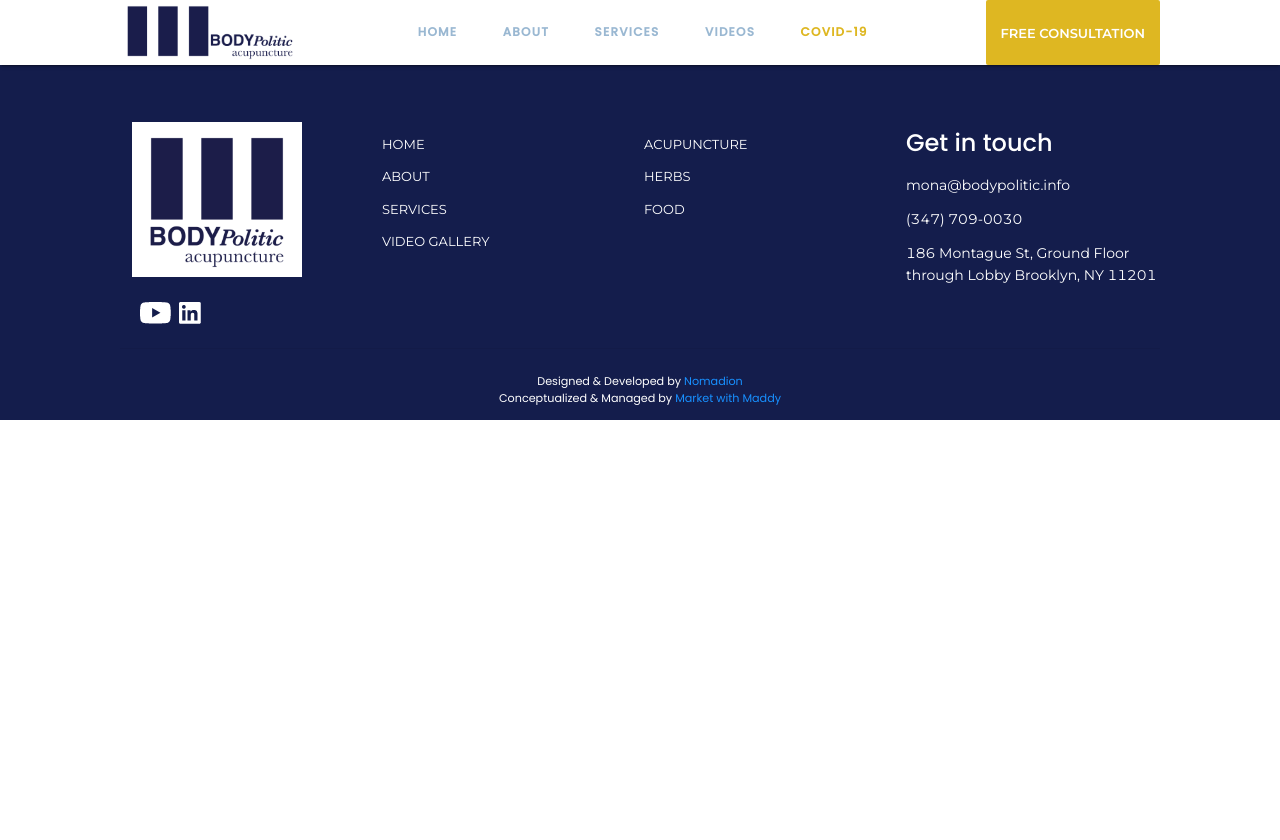
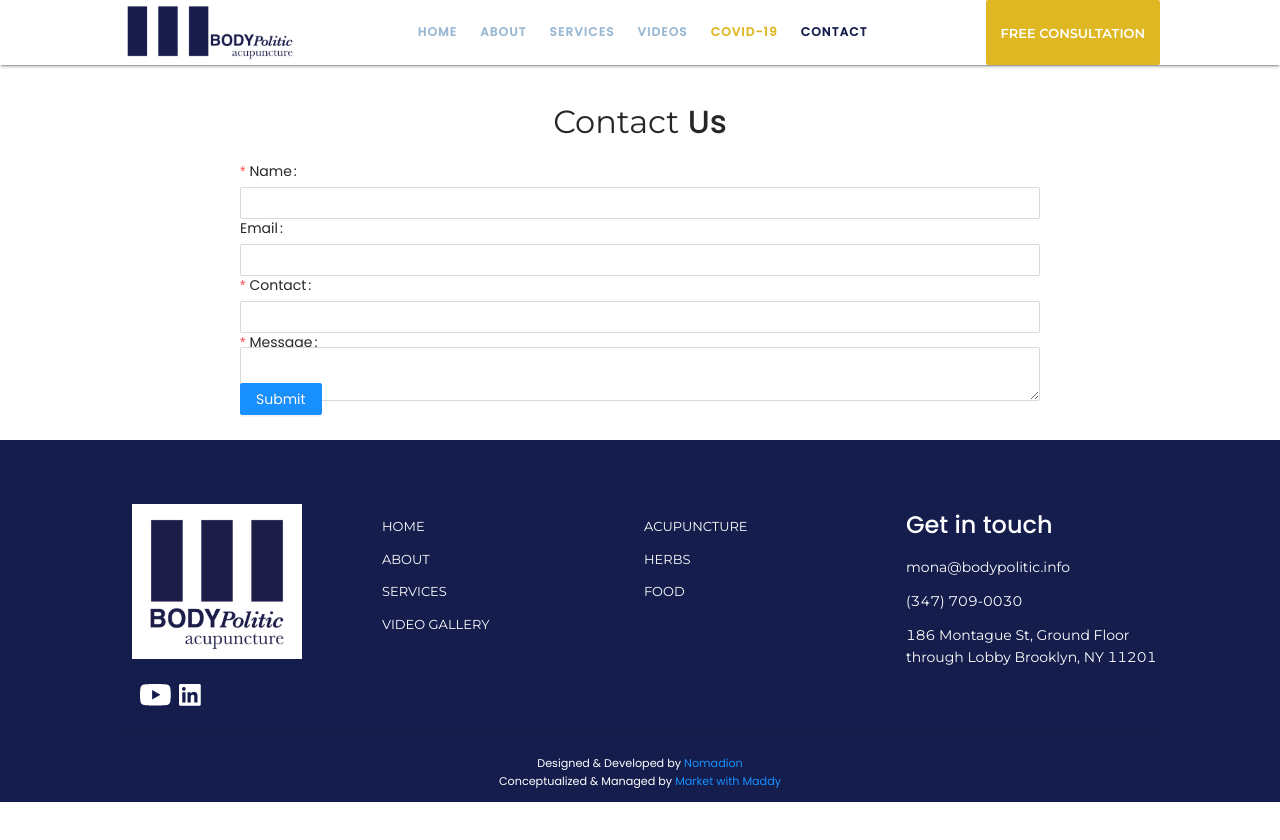
Before and after one commit to Takhine/bodypolitic, a React (Create React App) app: page /contact in a window 1280 px wide. Shown: the top 840 px of the page. Before the commit the page ends 800 px from the top, so only its background shows below. Built offline with nearby package versions, Linux system fonts and the light colour scheme.

Commit message:
contact form updates

```diff
--- a/src/App.js
+++ b/src/App.js
@@ -6,6 +6,7 @@ import Home from "./pages/Home";
 import Services from "./pages/Services";
 import About from "./pages/About";
 import Videos from "./pages/Videos";
+import Contact from "./pages/Contact";
 
 // Articles
 import PainRelief from './pages/Articles/PainRelief';
@@ -36,9 +37,14 @@ function App() {
             component={Videos}
           />
           <Route
-          path="/pain-treatment"
-          exact={true}
-          component={PainRelief}
+            path="/pain-treatment"
+            exact={true}
+            component={PainRelief}
+          />
+          <Route
+            path="/contact"
+            exact={true}
+            component={Contact}
           />
 
           <Route render={() => <h1>Page not found</h1>} />
--- a/src/layout/NavMenu.js
+++ b/src/layout/NavMenu.js
@@ -31,7 +31,7 @@ const NavMenu = ({ showCovid, hideCovid, showComm, hideComm }) => {
         </NavLink>
       </li>
       <li className="navItem">
-          <NavLink exact to="/videos" activeClassName="selected">
+        <NavLink exact to="/videos" activeClassName="selected">
           <p className="nav-link">Videos</p>
         </NavLink>
       </li>
@@ -44,6 +44,11 @@ const NavMenu = ({ showCovid, hideCovid, showComm, hideComm }) => {
           Covid-19
         </p>
       </li>
+      <li className="navItem">
+        <NavLink exact to="/contact" activeClassName="selected">
+          <p className="nav-link">Contact</p>
+        </NavLink>
+      </li>
     </ul>
   );
 };
--- /dev/null
+++ b/src/pages/Contact/index.js
@@ -0,0 +1,113 @@
+import React, { useState } from "react";
+import { Form, Input, Button, message } from "antd";
+
+const { TextArea } = Input;
+
+const successMessage = (messageSuccess) => {
+    message.success({
+        content: messageSuccess,
+        style: { zIndex: 15000 },
+        duration: 3,
+        maxCount: 1,
+        top: 1500
+    });
+};
+
+const warningMessage = (errorInfo) => {
+    message.error({
+        content: errorInfo,
+        style: { zIndex: 15000 },
+        duration: 3,
+        maxCount: 1,
+        top: 1500
+    });
+};
+
+export default function Contact() {
+    const [name, setName] = useState('')
+    const [email, setEmail] = useState('')
+    const [contact, setContact] = useState('')
+    const [message, setMessage] = useState('')
+    const [emailStatus, setEmailStatus] = useState('')
+
+    const [form] = Form.useForm()
+
+
+
+    const submitForm = (e) => {
+        // create a new XMLHttpRequest
+        var xhr = new XMLHttpRequest();
+
+        // get a callback when the server responds
+        xhr.addEventListener('load', () => {
+            // update the response state and the step
+            setEmailStatus(xhr.responseText);
+
+            if (xhr.responseText == 'Message has been sent') {
+                // message.success(emailStatus)
+                // console.log(emailStatus)
+                successMessage(xhr.responseText);
+                form.resetFields();
+                setName('');
+                setEmail('');
+                setContact('');
+                setMessage('');
+            } else {
+                // console.log(emailStatus)
+                // message.error(xhr.responseText)
+                warningMessage(xhr.responseText);
+            }
+
+        });
+
+        // open the request with the verb and the url
+        xhr.open('GET', 'http://localhost/phpMail/contact.php?sendto=' + email +
+            '&name=' + name + '&contact=' + contact + '&message=' + message);
+
+        // send the request
+        xhr.send();
+
+        e.preventDefault();
+    }
+
+    return (
+        <div id="contact">
+            <h1 className="main-heading">
+                Contact <span>Us</span>
+            </h1>
+            {/* <h5 className="main-heading">{emailStatus ? emailStatus : null}</h5> */}
+            <div className="contact-form" >
+                <Form
+                    layout="horizontal"
+                    form={form}
+                >
+                    <Form.Item name="name" label="Name" value={name} onChange={(e) => setName(e.target.value)} rules={[{ required: true }]}>
+                        <Input />
+                    </Form.Item>
+                    <Form.Item name="email" value={email} onChange={(e) => setEmail(e.target.value)} label="Email" rules={[{ type: "email" }]}>
+                        <Input />
+                    </Form.Item>
+                    <Form.Item name="phone" value={contact} onChange={(e) => setContact(e.target.value)} label="Contact" rules={[{ required: true }]}>
+                        <Input />
+                    </Form.Item>
+
+                    <Form.Item
+                        name="message"
+                        label="Message"
+                        rules={[{ required: true }]}
+                        onChange={(e) => setMessage(e.target.value)}
+                        value={message}
+                    >
+                        <TextArea />
+                    </Form.Item>
+
+                    <Form.Item className="button-container">
+                        <Button type="primary" htmlType="submit" onClick={submitForm}>
+                            Submit
+            </Button>
+                    </Form.Item>
+                </Form>
+            </div>
+        </div>
+    );
+}
--- a/src/static/styles/main.scss
+++ b/src/static/styles/main.scss
@@ -1,39 +1,36 @@
-@import '~antd/dist/antd.css';
+@import "~antd/dist/antd.css";
 
-@import './utilities/variables';
-@import './utilities/breakpoints';
-@import './utilities/mixins';
-@import './utilities/colors';
+@import "./utilities/variables";
+@import "./utilities/breakpoints";
+@import "./utilities/mixins";
+@import "./utilities/colors";
 
-@import './base';
+@import "./base";
 
+@import "./components/navbar.scss";
+@import "./components/footer.scss";
+@import "./components/section.scss";
+@import "./components/template-footer";
 
-@import './components/navbar.scss';
-@import './components/footer.scss';
-@import './components/section.scss';
-@import './components/template-footer';
+@import "./pages/home/banner.scss";
+@import "./pages/home/services.scss";
+@import "./pages/home/testimonials.scss";
+@import "./pages/home/benefits.scss";
 
+@import "./pages/services/banner.scss";
+@import "./pages/services/process.scss";
+@import "./pages/services/acupuncture.scss";
+@import "./pages/services/herbal.scss";
+@import "./pages/services/body.scss";
+@import "./pages/services/community.scss";
 
+@import "./pages/about/banner.scss";
+@import "./pages/about/personnel.scss";
+@import "./pages/about/contact.scss";
 
-@import './pages/home/banner.scss';
-@import './pages/home/services.scss';
-@import './pages/home/testimonials.scss';
-@import './pages/home/benefits.scss';
+@import "./pages/videos/banner.scss";
+@import "./pages/videos/gallery.scss";
+@import "./pages/videos/videomodal.scss";
 
-@import './pages/services/banner.scss';
-@import './pages/services/process.scss';
-@import './pages/services/acupuncture.scss';
-@import './pages/services/herbal.scss';
-@import './pages/services/body.scss';
-@import './pages/services/community.scss';
-
-@import './pages/about/banner.scss';
-@import './pages/about/personnel.scss';
-@import './pages/about/contact.scss';
-
-@import './pages/videos/banner.scss';
-@import './pages/videos/gallery.scss';
-@import './pages/videos/videomodal.scss';
-
-
-@import './pages/article/article';
+@import "./pages/article/article";
+@import "./pages/contact/contact";
--- /dev/null
+++ b/src/static/styles/pages/contact/_contact.scss
@@ -0,0 +1,44 @@
+#contact {
+    @include section-container;
+    margin-top: 60px;
+    @include msm {
+        margin-top: 65px;
+    }
+    @include xxxl {
+        margin-top: 70px;
+    }
+    .main-heading {
+        font-size: 18px;
+        text-align: center;
+        margin-bottom: 8px;
+        @include md {
+            font-size: 24px;
+        }
+        @include xl {
+            font-size: 32px;
+        }
+        @include xxl {
+            font-size: 48px;
+        }
+    }
+    .contact-form {
+        display: flex;
+        justify-content: center;
+        form {
+            width: 100%;
+            max-width: 800px;
+            .ant-row {
+                flex-direction: column;
+                .ant-form-item-label {
+                    margin-right: auto;
+                }
+                .button-container {
+                    .ant-form-item-control-input-content {
+                        display: flex;
+                        justify-content: flex-end;
+                    }
+                }
+            }
+        }
+    }
+}
```
